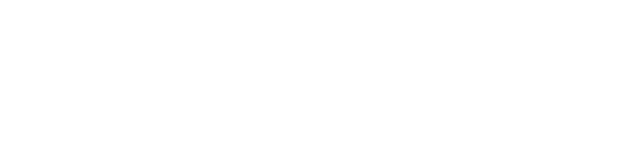
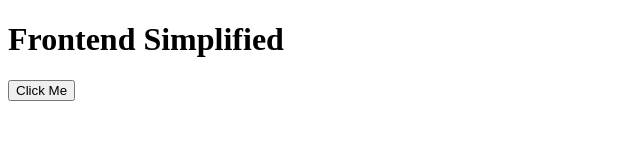
Before and after one commit to nadeemk2023/javascriptFES__CrashCourse, a plain HTML site: page index.html in a window 1280 px wide. Shown: the whole page, without its empty margins (0-640 px from the left). Drawn offline with Linux system fonts and the light colour scheme.

Commit message:
feat: Add DOM manipulation examples and exercises
Add DOM manipulation examples and exercises to the codebase. This includes selecting elements by ID and class, changing text content, modifying CSS styles, and adding event listeners. The examples and exercises provide hands-on practice for working with the Document Object Model in JavaScript.

```diff
--- a/app.js
+++ b/app.js
@@ -468,4 +468,28 @@ registerUser({
   lessonsCompleted: [0, 1],
 });
 
-console.log(users);
+// console.log(users);
+
+//! DOM (Document Object Model)
+//? there's two ways of selecting the title element that we created in our html file
+
+//? Method 1
+// console.log(document.querySelector('#title'));
+
+//? Method 2
+// console.log(document.getElementById('title'));
+
+//* Now let's change the text of the title element
+document.querySelector('#title').innerHTML = 'Frontend Simplified';
+
+//* Now let's change the CSS of an element on the page
+// document.querySelector('#title').style.color = 'red';
+
+//? DOM Exercise - creating a button and using a click listener to change the text of the title element
+
+//* First things first, let's create a function that changes the color of our text on click and add the click listener to the button in the html file
+function changeTitleToRed() {
+  document.querySelector('#title').style.color = 'red';
+}
+
+//? Dark Theme Example FES
--- a/index.html
+++ b/index.html
@@ -3,8 +3,11 @@
   <head>
     <meta charset="UTF-8" />
     <meta name="viewport" content="width=device-width, initial-scale=1.0" />
-    <script src="app.js"></script>
     <title>JavaScript Crash Course</title>
+    <script src="app.js" defer></script>
   </head>
-  <body></body>
+  <body>
+    <h1 id="title">Nadeem Khan</h1>
+    <button onclick="changeTitleToRed()">Click Me</button>
+  </body>
 </html>
```
